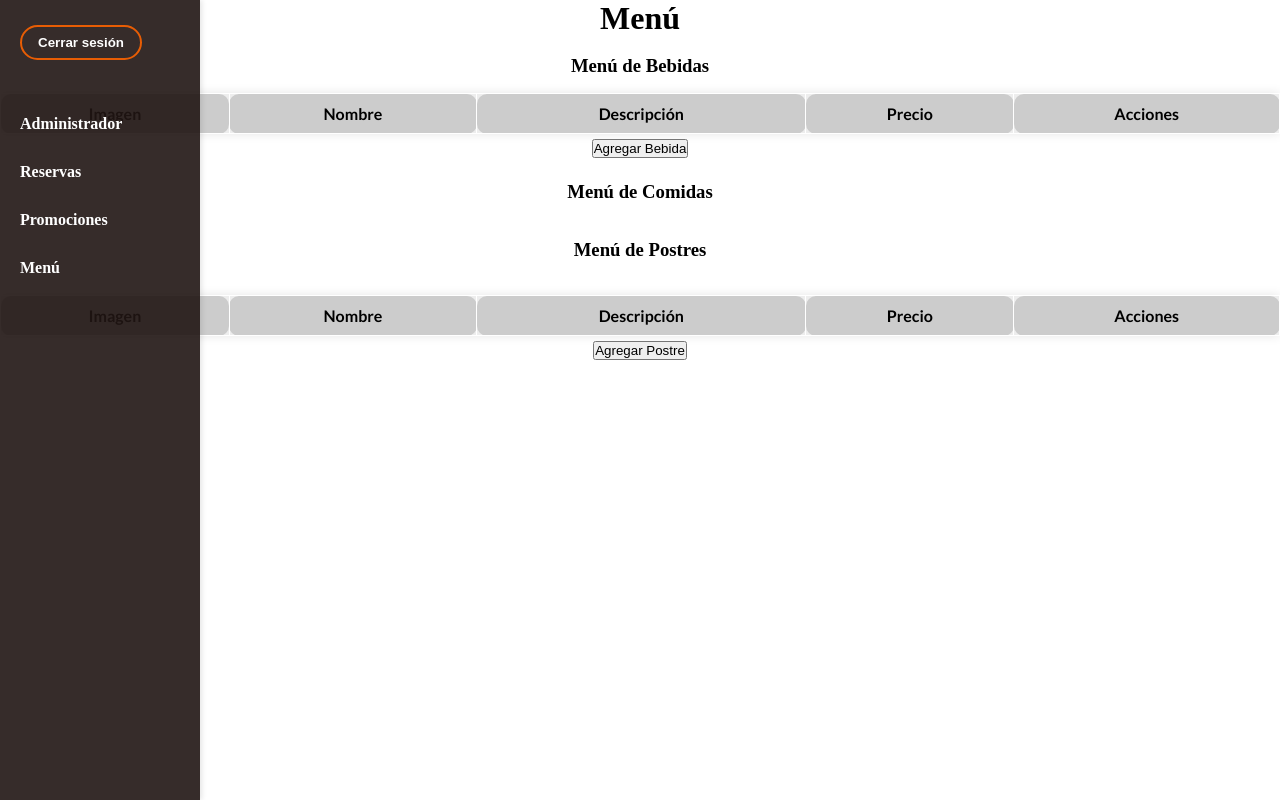
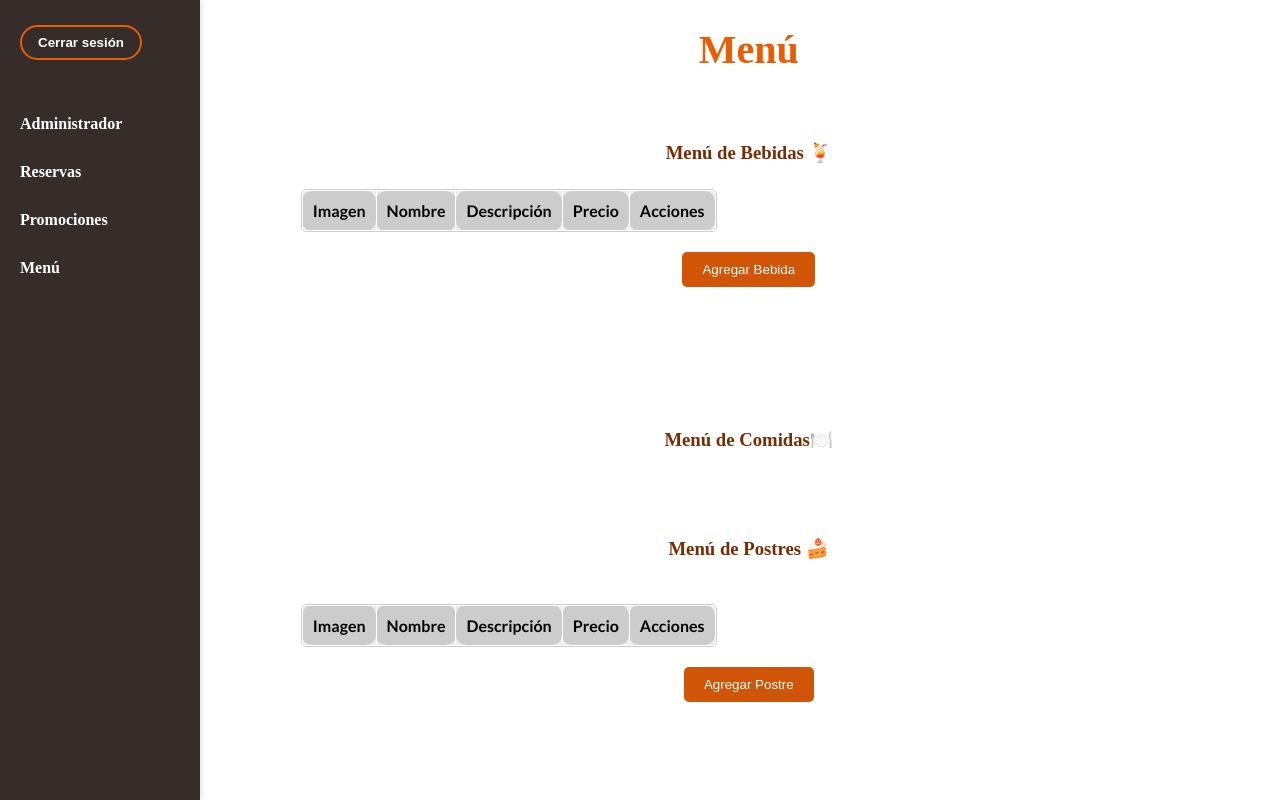
Before and after one commit to MirandaNG/reservas_restaurant, a PHP site: page /adminMenu.html in a window 1280 px wide. Run offline with PHP 8.4, Linux system fonts and the light colour scheme; lists and menus that the app fills with data are empty; some libraries are stand-ins or nearby versions; some web fonts are replaced.

Commit message:
Agregué el diseño a las tablas de bebidas y postres, agregué funcionalidad al boton de cancelar

```diff
--- a/admin.html
+++ b/admin.html
@@ -36,12 +36,14 @@
         </thead>
         <tbody id="tabla-admins"></tbody>
     </table>
+    <button class="btn-agregar"onclick="abrirModal()">Agregar</button>
+    </div>
 
-    <button class="btn-agregar"onclick="abrirModal()">Agregar</button>
+
 
     <div class="emergente-form">
 
-    <div id="modal">
+    <div id="modal" class="modal">
         <div class="modal-contenido"id="modal-content">
             <h3 class="titulo-formulario"id="modal-titulo">Agregar Administrador</h3>
             <form class="emergente-inputs"id="form-admin">
--- a/adminMenu.html
+++ b/adminMenu.html
@@ -22,9 +22,12 @@
 </nav>
 
   <main id="content">
-    <h1>Menú</h1><br>
+    <h1 class="nombre-seccion">Menú</h1><br>
 
-      <h3>Menú de Bebidas</h3>
+    <!-- Sección de Bebidas -->
+    <h3 class="nombre-subtitulo">Menú de Bebidas 🍹</h3>
+    <div class="tabla-menu">
+      <div class="tabla-scroll-container">
         <table border="1">
           <thead>
             <tr>
@@ -39,8 +42,9 @@
             <!-- Aquí se cargarán las bebidas desde Firebase -->
           </tbody>
         </table>
-
-      <button id="btn-agregar">Agregar Bebida</button>
+      </div>
+      <button class="btn-agregar-bebida" id="btn-agregar">Agregar Bebida</button>
+    </div>
 
     <!-- Modal para agregar/editar bebidas -->
     <dialog id="modal-editar">
@@ -60,15 +64,18 @@
         <label for="url">URL de la Imagen:</label>
         <input type="url" id="url" name="url" placeholder="https://..."><br>
 
-
         <button type="submit">Guardar</button>
-          <button type="button" id="btn-cancelar">Cancelar</button>
+        <button type="button" onclick="cerrarModalBebida()">Cancelar</button>
       </form>
     </dialog>
 
-      <br><h3>Menú de Comidas</h3><br>
+    <!-- Sección de Comidas -->
+    <br><h3 class="nombre-subtitulo">Menú de Comidas🍽️</h3><br>
 
-      <br><h3>Menú de Postres</h3><br>
+    <!-- Sección de Postres -->
+    <br><h3 class="nombre-subtitulo">Menú de Postres 🍰</h3><br>
+    <div class="tabla-menu">
+      <div class="tabla-scroll-container">
         <table border="1">
           <thead>
             <tr>
@@ -83,8 +90,10 @@
             <!-- Aquí se cargarán los postres desde Firebase -->
           </tbody>
         </table>
+      </div>
+      <button class="btn-agregar-postre" id="btn-agregar-postre">Agregar Postre</button>
+    </div>
 
-      <button id="btn-agregar-postre">Agregar Postre</button>
     <!-- Modal para agregar/editar postres -->
     <dialog id="modal-editar-postre">
       <form id="form-editar-postre">
@@ -99,7 +108,8 @@
         <label for="url-postre">URL de la Imagen:</label>
         <input type="url" id="url-postre" name="url" placeholder="https://..."><br>
         <button type="submit">Guardar</button>
-            <button type="button" id="btn-cancelar-postre">Cancelar</button> </form>
+        <button type="button" onclick="cerrarModalPostre()">Cancelar</button>
+      </form>
     </dialog>
 
     <script type="module" src="js/adminMenu.js"></script>
--- a/css/stylesAdmin.css
+++ b/css/stylesAdmin.css
@@ -43,7 +43,9 @@ nav a.active {
   color: #e85d04;
 }
 
-.tabla-admin, .tabla-reservas{
+.tabla-admin, .tabla-reservas, .tabla-menu{
+
+
   flex-direction: column;
   flex-grow: 1;
   display: flex;
@@ -51,7 +53,31 @@ nav a.active {
   align-items: flex-start;
   margin-left: 17%; /* Deja espacio para la barra de navegación */
   width: 70%;
+
 }
+
+.tabla-scroll-container {
+  max-height: 50vh; /* 50% de la altura de la ventana */
+  overflow-y: auto;
+  border: 1px solid #ccc;
+  border-radius: 5px;
+}
+
+/* Mantener el header fijo mientras se hace scroll */
+.tabla-scroll-container table {
+  width: 100%;
+  margin-top: 0; /* Eliminar margen superior si existe */
+}
+
+.tabla-scroll-container thead th {
+  position: sticky;
+  top: 0;
+  background-color: #cccccc; /* Agregar el color de fondo */
+  z-index: 1;
+}
+
+
+
 .buscador{
   max-width: 70%;
   margin-left: 17%;
@@ -62,6 +88,14 @@ nav a.active {
 .nombre-seccion{
   font-size: 2.5rem;
   color: #e85d04; /* Naranja */
+  margin-top: 2%; /* Eliminar cualquier margen extra */
+  text-align: center;
+  margin-bottom: 2%;
+  margin-left: 17%;
+}
+.nombre-subtitulo{
+
+  color: #752d01; /* Naranja */
   margin-top: 2%; /* Eliminar cualquier margen extra */
   text-align: center;
   margin-bottom: 2%;
@@ -249,7 +282,7 @@ main {
 }
 
 /* Estilo del botón "Agregar" */
-.btn-agregar{
+.btn-agregar, .btn-agregar-bebida, .btn-agregar-postre{
   display: block;
   margin: 20px auto;
   padding: 10px 20px;
--- a/js/adminMenu.js
+++ b/js/adminMenu.js
@@ -180,6 +180,18 @@ btnAgregarPostre.addEventListener("click", () => {
   formPostre.reset();
   modalPostre.showModal();
 });
+// Funciones globales para cerrar modales
+window.cerrarModalBebida = function() {
+  document.getElementById("modal-editar").close();
+  document.getElementById("form-editar").reset();
+  bebidaActualId = null;
+};
+
+window.cerrarModalPostre = function() {
+  document.getElementById("modal-editar-postre").close();
+  document.getElementById("form-editar-postre").reset();
+  postreActualId = null;
+};
 
 // Cargar al inicio
 cargarBebidas();
```
Also changed, not shown: other parts of css/stylesAdmin.css (+15 -15 lines). Lines whose indentation alone changed are shown as unchanged.
